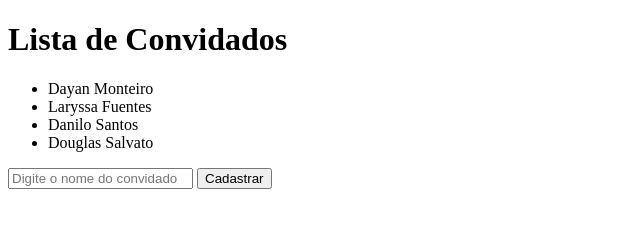
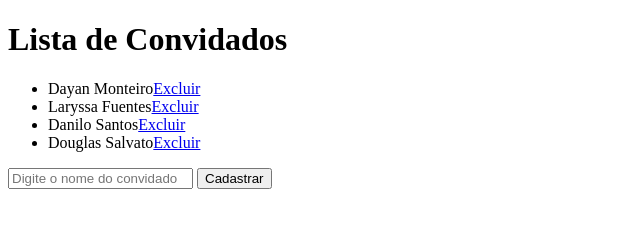
Before and after one commit to DayanMonteiro/Javascript, a plain HTML site: page JS-Ninja/app-lista-convidados/index.html in a window 1280 px wide. Shown: the whole page, without its empty margins (0-640 px from the left). Drawn offline with Linux system fonts and the light colour scheme.

Commit message:
app excluir convidado

```diff
--- a/JS-Ninja/app-lista-convidados/index.html
+++ b/JS-Ninja/app-lista-convidados/index.html
@@ -15,42 +15,58 @@
         </div>
 
     <script type="text/javascript">
-       var elLista = document.getElementById('lista');
-       var elCampo = document.getElementById('campo');
-       var elBotao = document.getElementById('botao');
 
-       var convidados = [
+        var convidados = [
             {nome: "Dayan Monteiro"},
             {nome: "Laryssa Fuentes"},
             {nome: "Danilo Santos"},
             {nome: "Douglas Salvato"},
        ];
 
+        var elLista = document.getElementById('lista');
+        var elCampo = document.getElementById('campo');
+        var elBotao = document.getElementById('botao');
+
+       elBotao.onclick = function () {
+            var nome = elCampo.value;
+            convidados.push({nome: nome});
+            elCampo.value = ""; // ele apaga o nome digitado no campo de cadastro após cadastrar o nome
+
+            listarConvidados();
+        };
+
+
+
         function listarConvidados() {
             elLista.innerHTML = ""; //  ao add novo convidado vai limpar a lista de modo que ele não adicione de novo a lista ineita + apenas o novo convidado
 
-            for (convidado of convidados) { // parada convidado que ele criar ele mostrará esse convidado na lista
+            for (const convidado of convidados) { // parada convidado que ele criar ele mostrará esse convidado na lista
                 var elConvidado = document.createElement('li'); // vai criar um elemento li dentro da ul
                 // criar os elementos que serão colocados dentro da li
                 var elNome = document.createTextNode(convidado.nome); // o convidado.nome terá o nome que inserirmos
 
+                var elExcluir = document.createElement("a");
+                elExcluir.setAttribute("href", "#");
+                elExcluir.onclick = function() {
+                    convidados = convidados.filter(function(item){
+                        return item.nome != convidado.nome;
+                    });
+
+                    listarConvidados();
+                };
+
+                var elExcluirTexto = document.createTextNode("Excluir");
+
+
+                elExcluir.appendChild(elExcluirTexto);
                 elConvidado.appendChild(elNome); // colocar o elemento nome dentro do elemento convidado
+                elConvidado.appendChild(elExcluir);
                 elLista.appendChild(elConvidado); // coloca o convidado na lista de convidados
             }
         }
 
         listarConvidados();
 
-        var adicionarConvidado = function () {
-            var nome = elCampo.value;
-            convidados.push({nome: nome});
-            elCampo.value = ""; // ele apaga o nome digitado no campo de cadastro após cadastrar o nome
-
-            listarConvidados();
-        }
-
-        elBotao.onclick = adicionarConvidado;
-
 
     </script>
     </Body>
```
